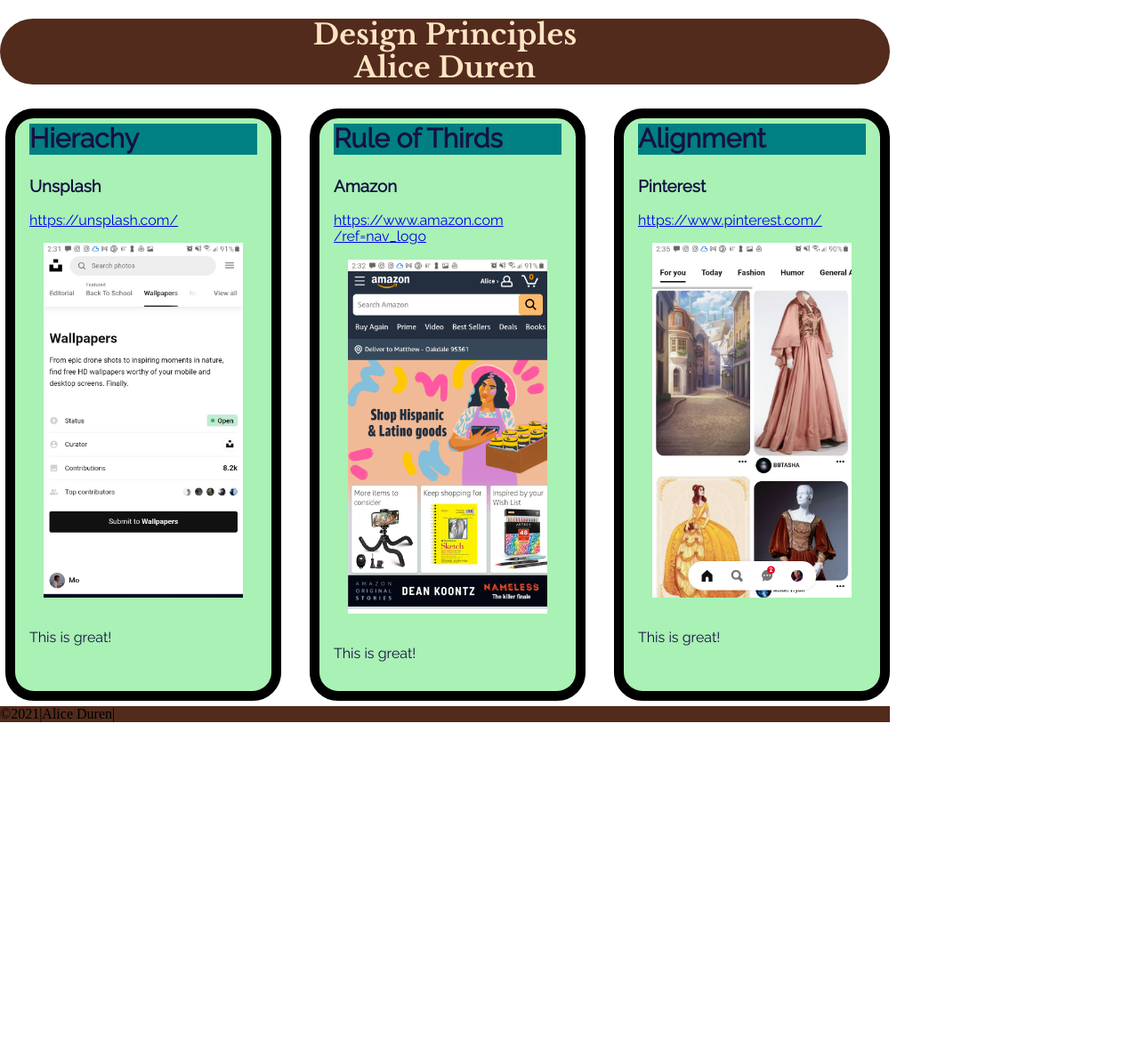
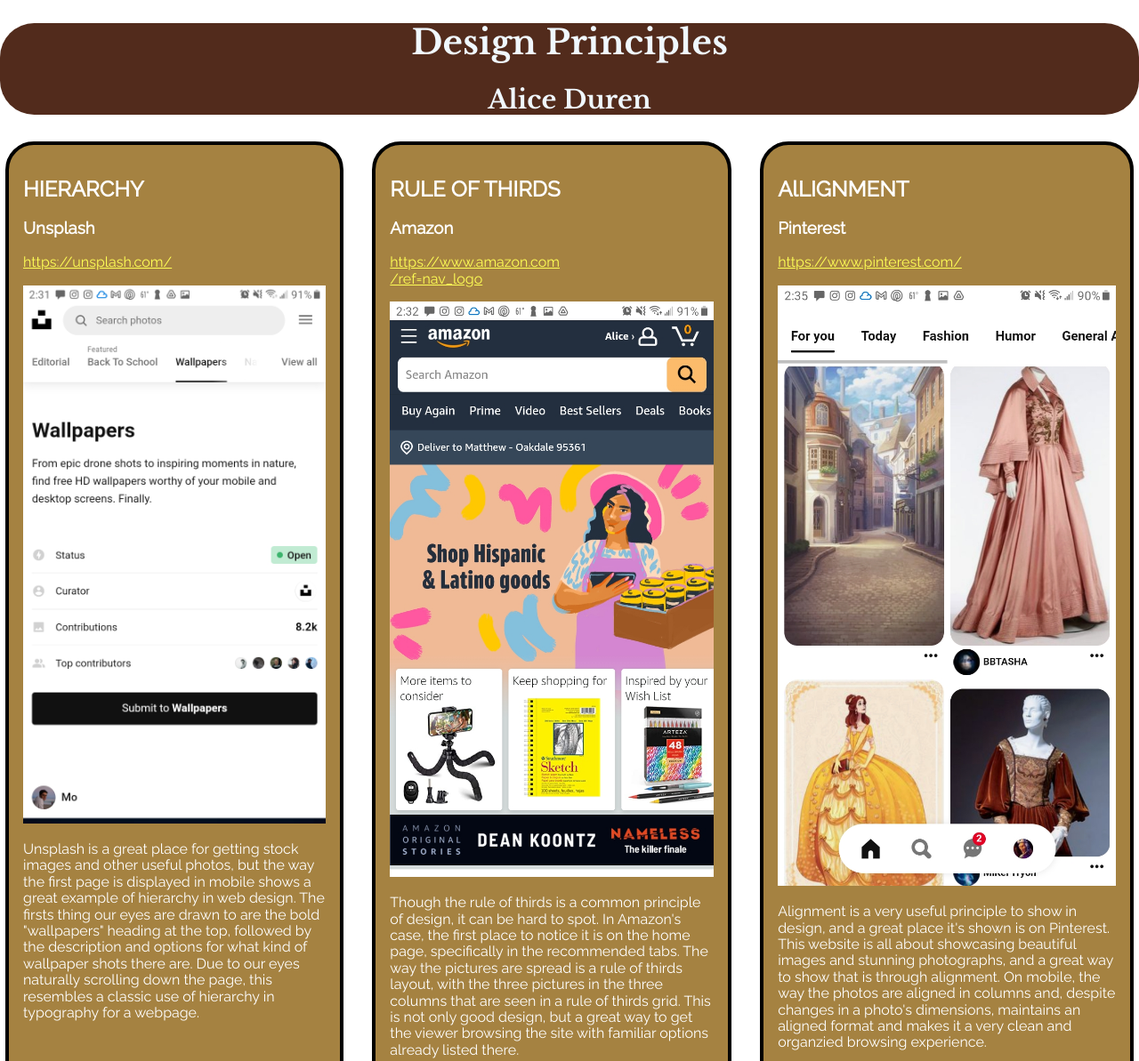
Before and after one commit to aliceduren/aliceduren.github.io, a plain HTML site: page lesson 2/design-principles.html in a window 1280 px wide. Shown: the top 1193 px of the page at 89% size. Before the commit the page ends 812 px from the top, so only its background shows below. Drawn offline with nearby package versions, Linux system fonts and the light colour scheme; files that its build step writes are made by us from their sources.

Commit message:
final???

```diff
--- a/lesson 2/design-principles.html
+++ b/lesson 2/design-principles.html
@@ -6,39 +6,66 @@
     <meta name="viewport" content="width=device-width, initial-scale=1.0">
     <meta name="description" content="Assignment for WDD230 on design principles, namely hierachy, alignment, and rule of thirds.">
     <title>Design Principles</title>
+    <link rel="stylesheet" href="css/normalize.css">
     <link rel="stylesheet" href="design.css">
-    <link rel="stylesheet" href="css/normalize.css">
+
 
 </head>
 <body>
     <main>
-    <h1>Design Principles <br>
-        Alice Duren</h1>
+        <header>
+            <h1>Design Principles</h1>
+            <h2>Alice Duren</h2>
+        </header>
+
     <div class="grid-container">
 
         <div class="Prin">
-            <h2>Hierachy</h2>
+            <h2>HIERARCHY</h2>
             <h3>Unsplash</h3>
             <a href="https://unsplash.com/">https://unsplash.com/</a>
             <img src="Hier.jpg" alt="Screenshot taken from unsplash.com to show hierachy.">
-            <p>This is great!</p>
+            <p>Unsplash is a great place for getting stock images and
+                other useful photos, but the way the first page is displayed
+                in mobile shows a great example of hierarchy in web design.
+                The firsts thing our eyes are drawn to are the bold "wallpapers"
+                heading at the top, followed by the description and options
+                for what kind of wallpaper shots there are. Due to our eyes
+                naturally scrolling down the page, this resembles a classic
+                use of hierarchy in typography for a webpage.
+            </p>
         </div>
         <div class="Prin">
-            <h2>Rule of Thirds</h2>
+            <h2>RULE OF THIRDS</h2>
             <h3>Amazon</h3>
             <a href="https://www.amazon.com/ref=nav_logo">https://www.amazon.com<br>/ref=nav_logo</a>
             <img src="RO3.jpg" alt="Screenshot taken from amazon.com to show rule of thirds.">
-            <p>This is great!</p>
+            <p>Though the rule of thirds is a common principle of design, it can
+                be hard to spot. In Amazon's case, the first place to notice it is on the
+                home page, specifically in the recommended tabs. The way the pictures
+                are spread is a rule of thirds layout, with the three pictures
+                in the three columns that are seen in a rule of thirds grid. This is
+                not only good design, but a great way to get the viewer browsing the
+                site with familiar options already listed there.
+            </p>
         </div><div class="Prin">
-            <h2>Alignment</h2>
+            <h2>AlLIGNMENT</h2>
             <h3>Pinterest</h3>
             <a href="https://www.pinterest.com/">https://www.pinterest.com/</a>
             <img src="Ali.jpg" alt="Screenshot taken from pinterest.com to show alignment.">
-            <p>This is great!</p>
+            <p>Alignment is a very useful principle to show in design, and a
+                great place it's shown is on Pinterest. This website is all about
+                showcasing beautiful images and stunning photographs, and a
+                great way to show that is through alignment. On mobile, the way
+                the photos are aligned in columns and, despite changes in a photo's
+                dimensions, maintains an aligned format and makes it a very clean
+                and organzied browsing experience.
+            </p>
         </div>
     </div>
     <footer>
-        &copy<span id="date"></span>|Alice Duren|
+        <span class= "tb">© <span id="date"></span> | Alice Duren | Idaho | <a class= "byui" href="https://www.byui.edu/online">BYUI Online Learning</a></span> <br>
+        <span class="last">Last Updated: </span><span class="bb" id="year"></span>
     </footer>
 
     </main>
--- a/lesson 2/design.css
+++ b/lesson 2/design.css
@@ -2,15 +2,14 @@
 @import url('https://fonts.googleapis.com/css2?family=Raleway:wght@200;400&display=swap');
 
 body {
-  margin: 1rem auto;
-  max-width: 1000px;
+  margin: 0%;
 }
-h1 {
+header {
   background-color: rgb(82, 43, 28);
-  color: bisque;
+  color: aliceblue;
   text-align: center;
-  font-size: 2em;
   font-family: 'Libre Baskerville', serif;
+  font-size: 1.2em;
   border-radius: 2em;
   margin-top: 0%;
 }
@@ -22,13 +21,42 @@ h1 {
   /* width: 2em; */
 }
 
+.Prin {
+  background-color: rgb(165, 130, 65);
+  border-style: solid;
+  border-width: 0.3em;
+  border-color: black;
+  color: rgb(255, 255, 255);
+  font-family: 'Raleway', sans-serif;
+  border-radius: 2em;
+  padding: 1em;
+}
+img {
+  width: 100%;
+  margin-top: 1em;
+}
+a {
+  color: rgb(255, 255, 85);
+}
+
+/* go max-width in order from highest to lowest */
+footer {
+  font-size: 14px;
+  padding: 1em;
+  text-align: center;
+  margin-bottom: 0%;
+  color: aliceblue;
+  background-color: rgb(82, 43, 28);
+}
+.tb {
+  font-size: 1.2em;
+}
 @media screen and (max-width: 1000px) {
   .grid-container {
     grid-template-columns: auto auto;
   }
   body {
     margin: 1rem auto;
-    /* max-width: 600px; */
   }
 }
 @media screen and (max-width: 700px) {
@@ -37,29 +65,9 @@ h1 {
     margin: 1rem auto;
   }
 }
-
-.Prin {
-  background-color: rgb(169, 241, 181);
-  border-style: solid;
-  border-width: 0.7em;
-  border-color: black;
-  color: rgb(22, 17, 66);
-  font-family: 'Raleway', sans-serif;
-  border-radius: 2em;
-  padding: 1em;
+@media screen and (max-width: 360px) {
+  .grid-container {
+    grid-template-columns: none;
+    margin: 1rem auto;
+  }
 }
-h2 {
-  background-color: teal;
-  font-size: 30px;
-  margin-top: -10px;
-}
-img {
-  width: 14em;
-  padding: 1em;
-}
-
-/* go max-width in order from highest to lowest */
-footer {
-  margin-bottom: 0%;
-  background-color: rgb(82, 43, 28);
-}
--- a/lesson 2/design.js
+++ b/lesson 2/design.js
@@ -1,3 +1,7 @@
 let x= new Date();
 let y=x.getFullYear();
 document.getElementById('date').textContent=y;
+
+const lastUp=document.lastModified;
+
+document.querySelector("#year").textContent=lastUp;
```
